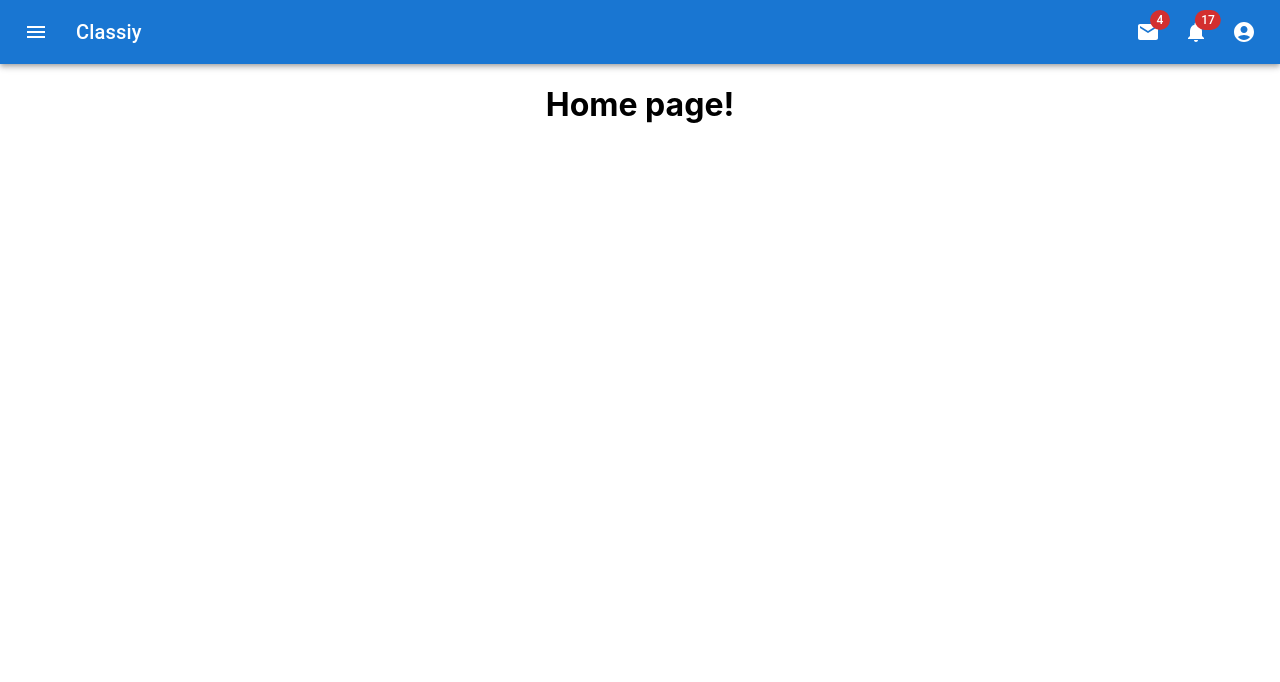
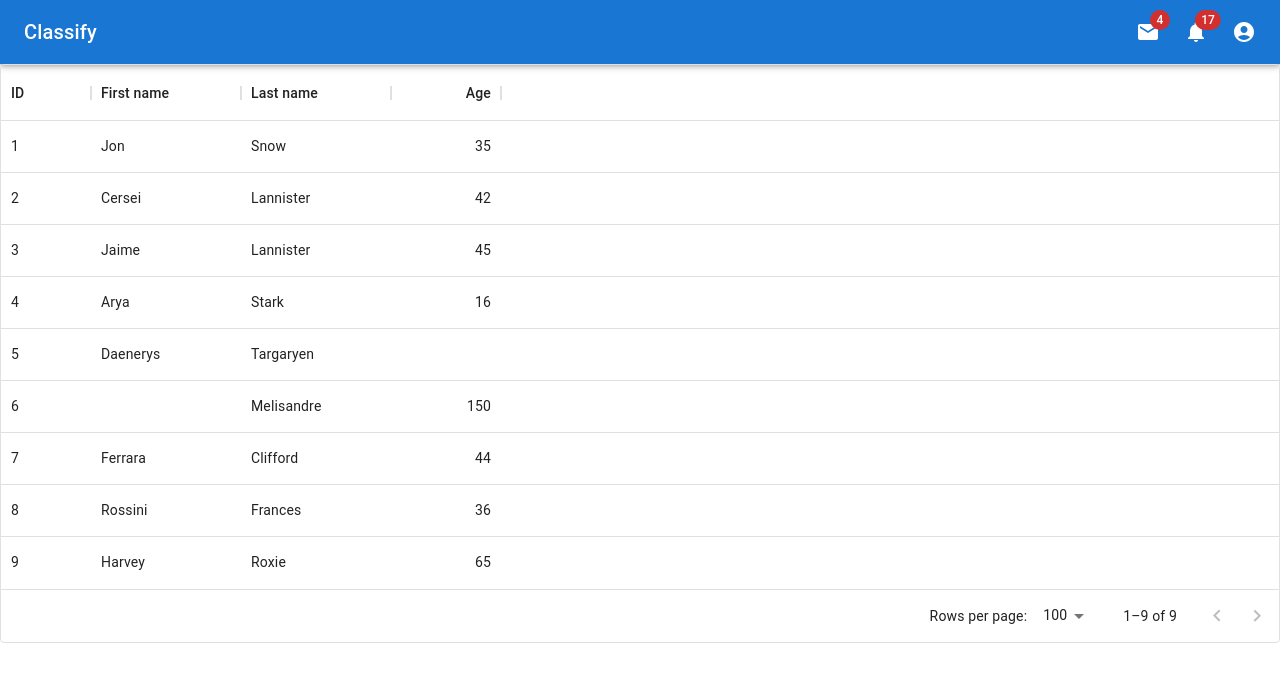
Before and after one commit to ConnorKeithCK/classify-client, a React (Create React App) app: page /home in a window 1280 px wide. Shown: the top 682 px of the page. Built offline with nearby package versions, Linux system fonts and the light colour scheme.

Commit message:
more updates :)

```diff
--- a/src/App.tsx
+++ b/src/App.tsx
@@ -1,5 +1,6 @@
 import { Route, Routes } from 'react-router-dom';
 import './App.css';
+import DocumentsPage from './common/Documents';
 import Navbar from './common/Navbar';
 import HomePage from './pages/Home';
 import LoginPage from './pages/Login';
@@ -10,7 +11,7 @@ function App() {
       <Navbar />
       <Routes>
         <Route path="/" element={<LoginPage />} />
-        <Route path="/home" element={<HomePage />} />
+        <Route path="/home" element={<DocumentsPage />} />
       </Routes>
     </div>
   );
--- /dev/null
+++ b/src/common/Documents.tsx
@@ -0,0 +1,50 @@
+import React from 'react';
+import { DataGrid, GridColDef } from '@mui/x-data-grid';
+
+interface IDocumentsProps {}
+
+const columns: GridColDef[] = [
+  { field: 'id', headerName: 'ID', width: 90 },
+  {
+    field: 'firstName',
+    headerName: 'First name',
+    width: 150,
+    editable: true
+  },
+  {
+    field: 'lastName',
+    headerName: 'Last name',
+    width: 150,
+    editable: true
+  },
+  {
+    field: 'age',
+    headerName: 'Age',
+    type: 'number',
+    width: 110,
+    editable: true
+  }
+];
+
+const rows = [
+  { id: 1, lastName: 'Snow', firstName: 'Jon', age: 35 },
+  { id: 2, lastName: 'Lannister', firstName: 'Cersei', age: 42 },
+  { id: 3, lastName: 'Lannister', firstName: 'Jaime', age: 45 },
+  { id: 4, lastName: 'Stark', firstName: 'Arya', age: 16 },
+  { id: 5, lastName: 'Targaryen', firstName: 'Daenerys', age: null },
+  { id: 6, lastName: 'Melisandre', firstName: null, age: 150 },
+  { id: 7, lastName: 'Clifford', firstName: 'Ferrara', age: 44 },
+  { id: 8, lastName: 'Frances', firstName: 'Rossini', age: 36 },
+  { id: 9, lastName: 'Roxie', firstName: 'Harvey', age: 65 }
+];
+
+const DocumentsPage: React.FC<IDocumentsProps> = () => {
+  return (
+    // need to set fixed height here to have it display, or set autoHeight to true
+    <div>
+      <DataGrid autoHeight rows={rows} columns={columns}></DataGrid>
+    </div>
+  );
+};
+
+export default DocumentsPage;
--- a/src/common/Navbar.tsx
+++ b/src/common/Navbar.tsx
@@ -115,20 +115,20 @@ const Navbar: React.FC<INavbarProps> = () => {
       {location.pathname !== '/' && (
         <AppBar position="static">
           <Toolbar>
-            <IconButton
+            {/* <IconButton
               size="large"
               edge="start"
               color="inherit"
               aria-label="open drawer"
               sx={{ mr: 2 }}>
               <MenuIcon />
-            </IconButton>
+            </IconButton> */}
             <Typography
               variant="h6"
               noWrap
               component="div"
               sx={{ display: { xs: 'none', sm: 'block' } }}>
-              Classiy
+              Classify
             </Typography>
             <Box sx={{ flexGrow: 1 }} />
             <Box sx={{ display: { xs: 'none', md: 'flex' } }}>
```
Also changed, not shown: package.json (+1 -14 lines), .eslintrc.json (deleted), 2 other files (tests, documents, lock files or other folders).
